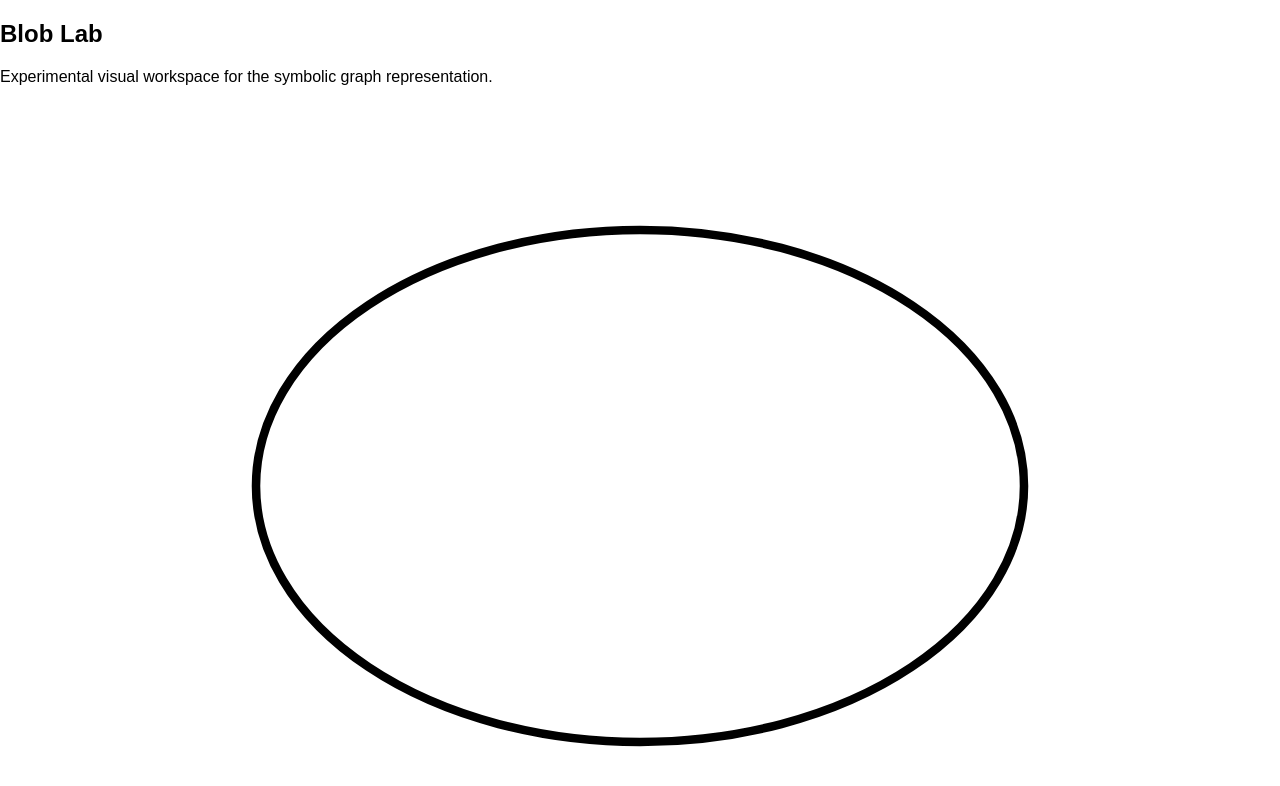
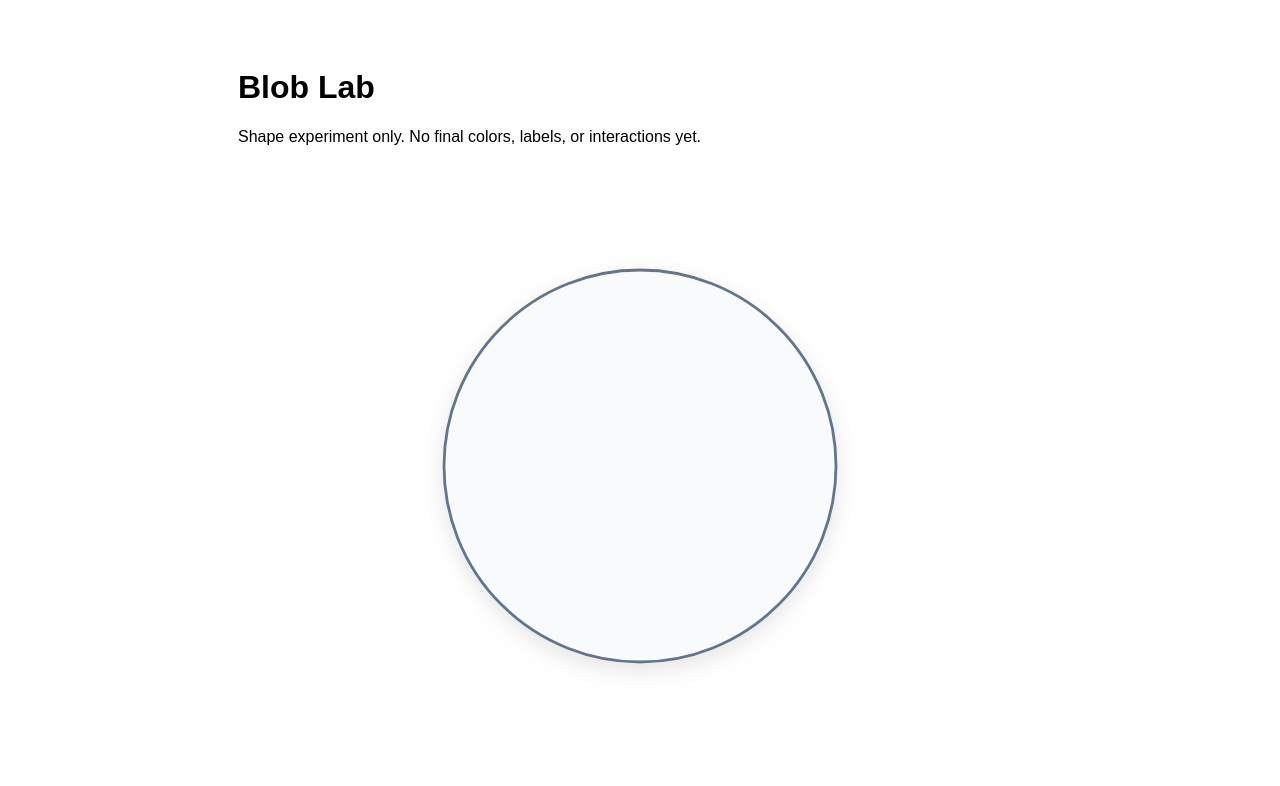
Before and after one commit to owenhenderschedt/f-avoiding-orientations, a React (Vite) app in the folder website/: page / in a window 1280 px wide. Shown: the top 786 px of the page. Built offline with nearby package versions, Linux system fonts and the light colour scheme.

Commit message:
Approve base graph circle

```diff
--- a/website/src/labs/BlobLab.tsx
+++ b/website/src/labs/BlobLab.tsx
@@ -1,28 +1,57 @@
 export default function BlobLab() {
   return (
-    <section>
+    <main
+      style={{
+        padding: '48px',
+        maxWidth: '900px',
+        margin: '0 auto',
+      }}
+    >
       <h1>Blob Lab</h1>
 
       <p>
-        Experimental visual workspace for the symbolic graph representation.
+        Shape experiment only. No final colors, labels, or interactions yet.
       </p>
 
       <svg
-        viewBox="0 0 600 360"
+        viewBox="0 0 600 600"
         width="100%"
         role="img"
-        aria-label="Placeholder graph blob"
+        aria-label="Symbolic graph"
+        style={{
+          display: 'block',
+          maxWidth: '560px',
+          margin: '40px auto 0',
+        }}
       >
-        <ellipse
+        <defs>
+          <filter
+            id="soft-shadow"
+            x="-20%"
+            y="-20%"
+            width="140%"
+            height="140%"
+          >
+            <feDropShadow
+              dx="0"
+              dy="8"
+              stdDeviation="12"
+              floodColor="#000000"
+              floodOpacity="0.10"
+            />
+          </filter>
+        </defs>
+
+        <circle
           cx="300"
-          cy="180"
-          rx="180"
-          ry="120"
-          fill="none"
-          stroke="currentColor"
-          strokeWidth="4"
+          cy="300"
+          r="210"
+          fill="#f8fafc"
+          stroke="#64748b"
+          strokeWidth="3"
+          filter="url(#soft-shadow)"
         />
       </svg>
-    </section>
+    </main>
   )
 }
```
